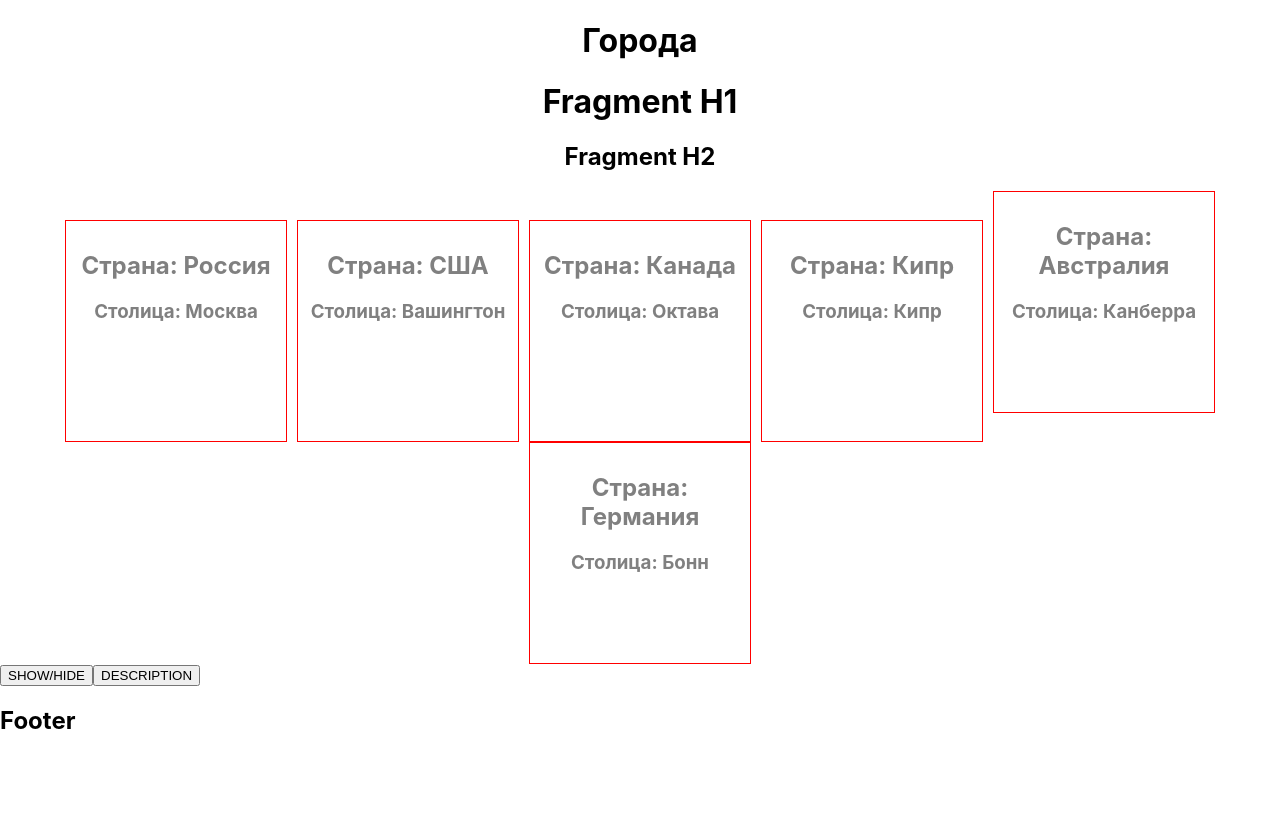
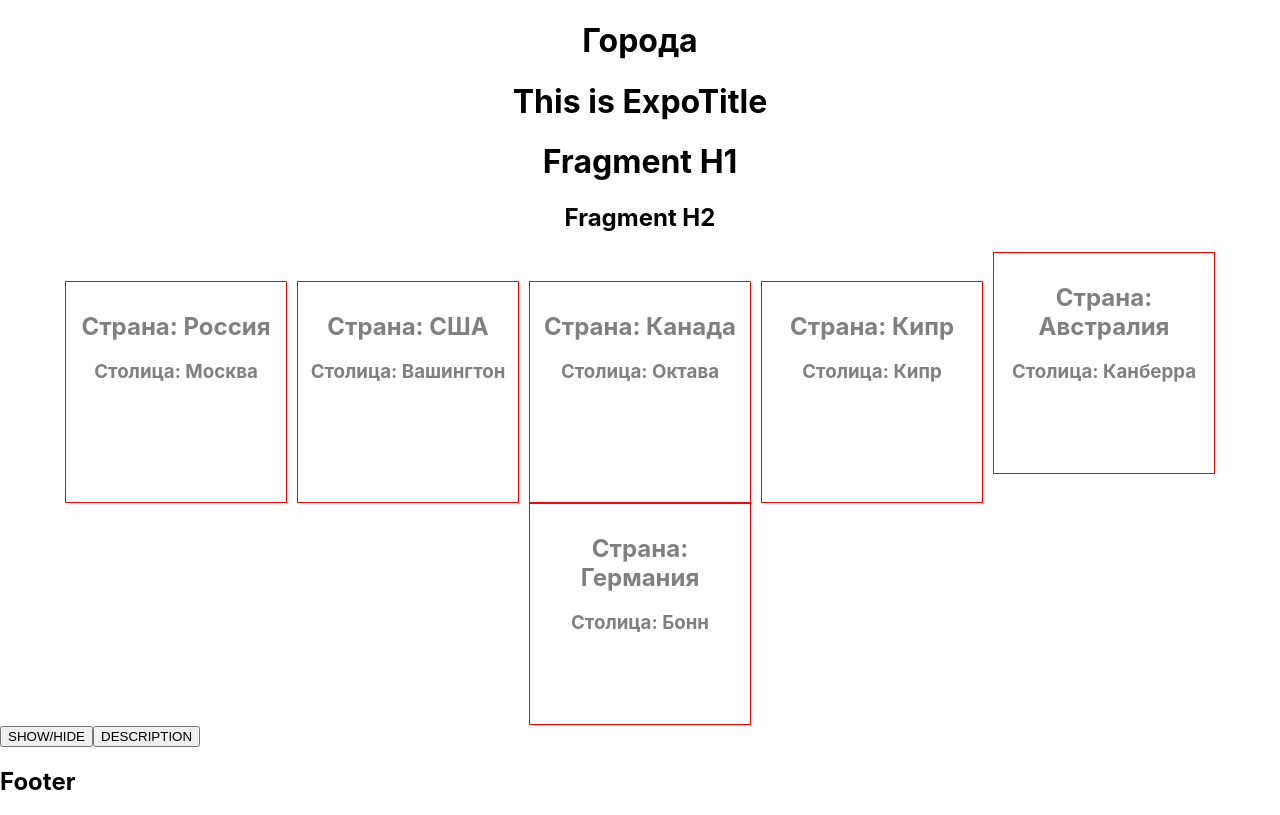
Before and after one commit to sendhello/first-react-app, a React (Create React App) app: page / in a window 1280 px wide. Built offline with nearby package versions, Linux system fonts and the light colour scheme.

Commit message:
Использование контекста 1

```diff
--- a/src/App.js
+++ b/src/App.js
@@ -3,6 +3,8 @@ import './App.scss';
 import {Country} from './components/country/Country'
 import {Expo} from "./components/Expo";
 import Footer from "./components/footer/Footer";
+
+export const MyContext = React.createContext('')
 
 class App extends React.Component {
     constructor(props) {
@@ -19,7 +21,8 @@ class App extends React.Component {
             title: 'Города',
             number: '',
             showCards: true,
-            showDescription: false
+            showDescription: false,
+            expoTitle: 'This is ExpoTitle'
         }
         this.headRef = React.createRef()
     }
@@ -63,14 +66,15 @@ class App extends React.Component {
         // console.log(this.state)
         let countries = this.state.countries
         return (
+            <MyContext.Provider value={{title: this.state.expoTitle}}>
                 <div>
                     {this.state.showCards ?
                         <div className="App" style={{display: 'block'}}>
                             <h1 ref={this.headRef}>{this.state.title}</h1>
-                        <Expo />
+                            <Expo/>
                             {countries.map((item, index) => {
                                 return <Country name={item.name} capital={item.capital} click={this.onClickHandler}
-                                            key={index} showDescr={this.state.showDescription} />  // нужно передавать уникальный key
+                                                key={index} showDescr={this.state.showDescription}/>  // нужно передавать уникальный key
                             })}
                         </div>
                         : null
@@ -78,8 +82,9 @@ class App extends React.Component {
                     <button onClick={this.showCardsHandler}>SHOW/HIDE</button>
                     <button onClick={this.showDescriptionHandler}>DESCRIPTION</button>
 
-                <Footer />
+                    <Footer/>
                 </div>
+            </MyContext.Provider>
         )
     }
 }
--- a/src/components/Expo.js
+++ b/src/components/Expo.js
@@ -1,9 +1,12 @@
 import React from "react";
 import {Auxillary} from "./hoc/Auxillary";
+import {Expo2} from "./expo2/Expo2";
 
 export const Expo = () => {
     return(
         <Auxillary>
+            <Expo2 />
+
             <h1>Fragment H1</h1>
             <h2>Fragment H2</h2>
         </Auxillary>
--- /dev/null
+++ b/src/components/expo2/Expo2.js
@@ -0,0 +1,10 @@
+import React from "react";
+import {MyContext} from '../../App'
+
+export const Expo2 = () => {
+    return (
+        <MyContext.Consumer>
+            {(value) => <h1>{value.title}</h1>}
+        </MyContext.Consumer>
+    )
+}
```
Lines whose indentation alone changed are shown as unchanged.
